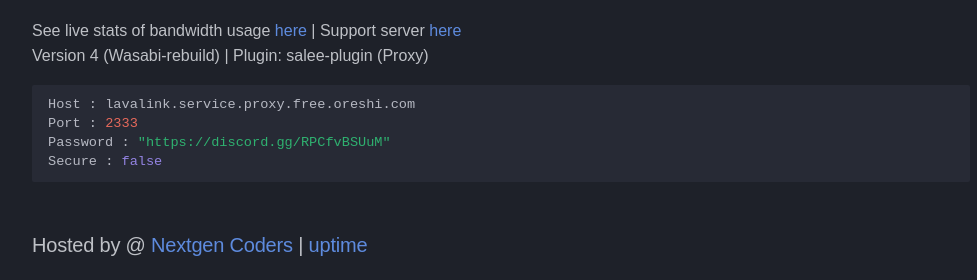
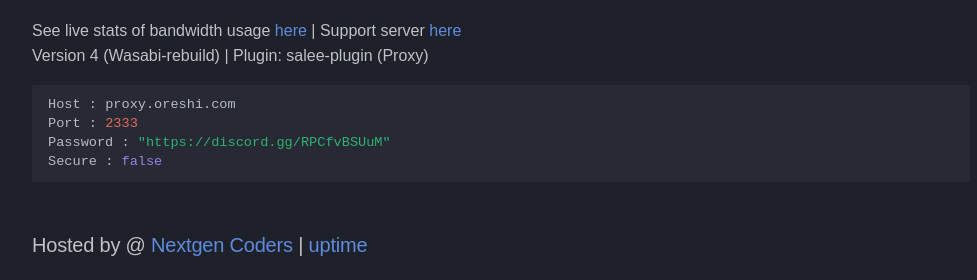
Before and after one commit to DarrenOfficial/lavalink-list, an MkDocs documentation site: the page built from docs/NoSSL/lavalink-without-ssl.md, in a window 1280 px wide and 900 px high, scrolled down 1784 px. Shown: the part 163-443 px from the top of the window, without its empty margins (14-991 px from the left). Built offline with MkDocs 1.6.1 and Material for MkDocs 9.7.7, drawn with Linux system fonts in a browser that asks for light colours; some web fonts are replaced; comment, search, counter and statistics services are not loaded; a style sheet for code colours, icons or effects is not loaded.

Commit message:
Update lavalink-without-ssl.md

````diff
--- a/docs/NoSSL/lavalink-without-ssl.md
+++ b/docs/NoSSL/lavalink-without-ssl.md
@@ -94,7 +94,7 @@ Secure : false
 See live stats of bandwidth usage [here](https://status.oreshi.com/report/uptime/54f9cdfd343fe9e63a0c04407ec36592/) | Support server [here](https://discord.gg/RPCfvBSUuM) <br />
 Version 4 (Wasabi-rebuild) | Plugin: salee-plugin (Proxy)
 ```bash
-Host : lavalink.service.proxy.free.oreshi.com
+Host : proxy.oreshi.com
 Port : 2333
 Password : "https://discord.gg/RPCfvBSUuM"
 Secure : false
````
